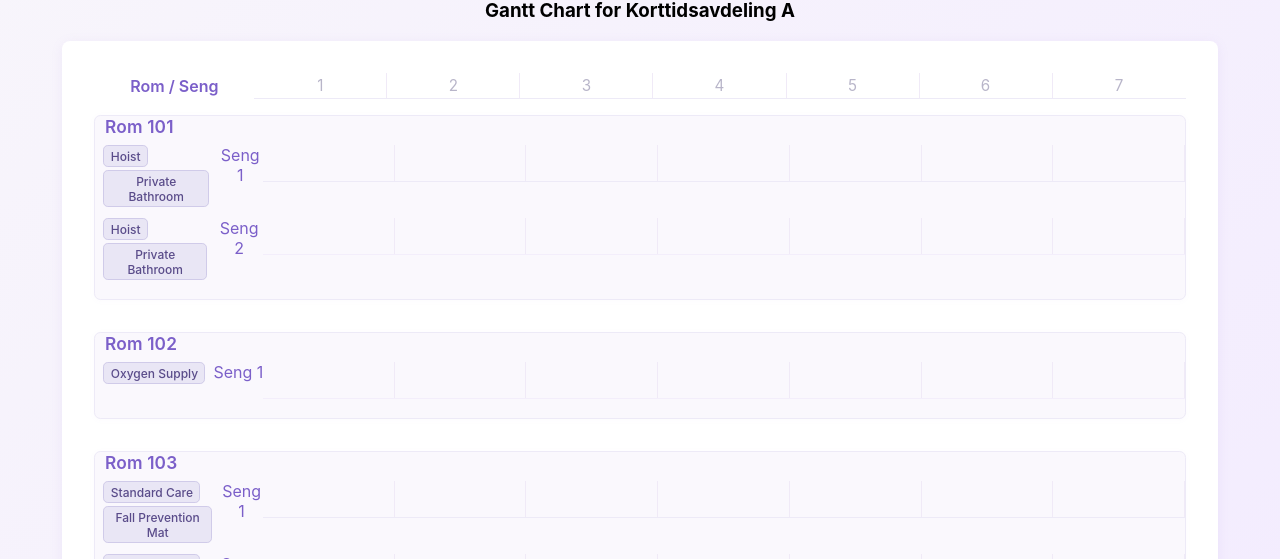
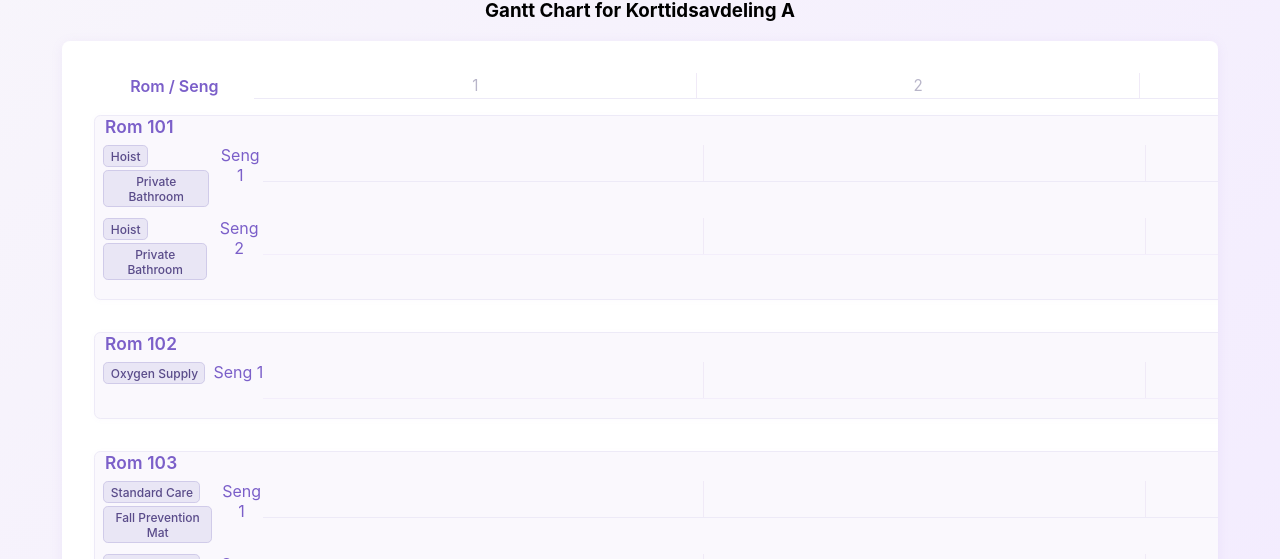
Before and after one commit to 0xJensMalm/BedLogisticsPrototype, a React (Create React App) app: page / in a window 1280 px wide. Shown: the part 241-800 px from the top of the page. Built offline with nearby package versions, Linux system fonts and the light colour scheme.

Commit message:
sidescroll

```diff
--- a/src/components/GanttChart.module.css
+++ b/src/components/GanttChart.module.css
@@ -2,8 +2,14 @@
   background: #fff;
   border-radius: 0.5rem;
   box-shadow: 0 2px 12px 0 rgba(160, 130, 220, 0.10);
-  padding: 2rem;
+  padding: 2rem; /* Consider if padding should be on ganttContent instead */
   margin-bottom: 2rem;
+  overflow-x: auto; /* Enable horizontal scrolling */
+}
+
+.ganttContent {
+  /* min-width for (max 31 days * 2 months * 50px/day) + 160px bed header = (62 * 50) + 160 = 3100 + 160 = 3260px */
+  min-width: 3260px;
 }
 .roomFrame {
   border: 1px solid #edeaf7;
@@ -48,7 +54,7 @@
 }
 .daysHeader {
   display: grid;
-  grid-template-columns: repeat(var(--days-count, 7), 1fr);
+  grid-template-columns: repeat(var(--days-count, 7), minmax(50px, 1fr)); /* Use minmax for responsive columns */
   gap: 0;
   flex: 1;
   border-bottom: 1px solid #edeaf7;
@@ -60,6 +66,7 @@
   font-size: 0.95rem;
   padding: 0.2rem 0;
   border-right: 1px solid #f0eaf7;
+  min-width: 50px; /* Ensure day cells have a minimum width */
 }
 .dayCell:last-child {
   border-right: none;
@@ -99,12 +106,12 @@
 
 .timeline {
   display: grid;
-  grid-template-columns: repeat(var(--days-count, 7), 1fr);
+  grid-template-columns: repeat(var(--days-count, 7), minmax(50px, 1fr)); /* Use minmax for responsive columns */
   gap: 0;
   flex: 1;
   position: relative;
   min-height: 36px;
-  overflow: hidden;
+  /* overflow: hidden; /* Removed to prevent clipping patient bars, scrolling handled by ganttWrapper */
   border-bottom: 1px solid #f3eefb;
 }
 
--- a/src/components/GanttChart.tsx
+++ b/src/components/GanttChart.tsx
@@ -59,11 +59,16 @@ const GanttChart: React.FC<GanttChartProps> = ({ timeRange, startDate, roomsData
       const end = new Date(start);
       end.setDate(start.getDate() + 6);
       arr = getDaysArray(start, end);
-    } else {
-      const year = startDate.getFullYear();
-      const month = startDate.getMonth();
-      const daysInMonth = new Date(year, month + 1, 0).getDate();
-      arr = Array.from({ length: daysInMonth }, (_, i) => new Date(year, month, i + 1));
+    } else { // timeRange === 'month'
+      const currentMonthStart = new Date(startDate.getFullYear(), startDate.getMonth(), 1);
+      const currentMonthEnd = new Date(startDate.getFullYear(), startDate.getMonth() + 1, 0); // Last day of current month
+      const daysCurrentMonth = getDaysArray(currentMonthStart, currentMonthEnd);
+
+      const nextMonthStart = new Date(startDate.getFullYear(), startDate.getMonth() + 1, 1); // First day of next month
+      const nextMonthEnd = new Date(startDate.getFullYear(), startDate.getMonth() + 2, 0); // Last day of next month
+      const daysNextMonth = getDaysArray(nextMonthStart, nextMonthEnd);
+
+      arr = daysCurrentMonth.concat(daysNextMonth);
     }
     return arr;
   }, [timeRange, startDate]);
@@ -74,9 +79,10 @@ const GanttChart: React.FC<GanttChartProps> = ({ timeRange, startDate, roomsData
 
   return (
     <div className={styles.ganttWrapper}>
-      <div className={styles.headerRow}>
+      <div className={styles.ganttContent}>
+        <div className={styles.headerRow}>
         <div className={styles.bedHeader}>Rom / Seng</div>
-        <div className={styles.daysHeader} style={{ gridTemplateColumns: `repeat(${days.length}, 1fr)` }}>
+        <div className={styles.daysHeader} style={{ gridTemplateColumns: `repeat(${days.length}, minmax(50px, 1fr))` }}>
           {days.map((date) => (
             <div key={date.toISOString()} className={styles.dayCell}>
               {date.getDate()}
@@ -104,22 +110,37 @@ const GanttChart: React.FC<GanttChartProps> = ({ timeRange, startDate, roomsData
               </div>
               <div
                 className={styles.timeline}
-                style={{ ['--days-count' as any]: days.length }}
+                style={{ ['--days-count' as any]: days.length, gridTemplateColumns: `repeat(${days.length}, minmax(50px, 1fr))` }}
               >
                 {bed.patients.map((patient) => {
                   if (!patient.stayStartDate || !patient.stayEndDate || !patient.status) return null; // Ensure necessary fields exist
 
                   const patientStart = new Date(patient.stayStartDate);
                   const patientEnd = new Date(patient.stayEndDate);
-
                   const rangeStart = days[0];
                   const rangeEnd = days[days.length - 1];
 
                   if (patientEnd < rangeStart || patientStart > rangeEnd) return null;
 
-                  const barStart = days.findIndex(d => d >= patientStart && d >= rangeStart);
-                  const barLast = days.findIndex(d => d > patientEnd);
-                  const barEnd = barLast === -1 ? days.length : barLast;
+                  // Ensure patientStart is not before rangeStart for calculation
+                  const effectivePatientStart = patientStart < rangeStart ? rangeStart : patientStart;
+                  // Ensure patientEnd is not after rangeEnd for calculation
+                  const effectivePatientEnd = patientEnd > rangeEnd ? rangeEnd : patientEnd;
+
+                  let barStart = days.findIndex(d =>
+                      d.getFullYear() === effectivePatientStart.getFullYear() &&
+                      d.getMonth() === effectivePatientStart.getMonth() &&
+                      d.getDate() === effectivePatientStart.getDate()
+                  );
+
+                  // Calculate end index: find first day *after* patientEnd
+                  let barLast = days.findIndex(d => d > effectivePatientEnd);
+                  let barEnd = barLast === -1 ? days.length : barLast;
+
+                  // If patient starts before the viewable range but ends within it
+                  if (barStart === -1 && patientStart < rangeStart && patientEnd >= rangeStart) {
+                      barStart = 0;
+                  }
 
                   if (barStart === -1 || barStart >= barEnd) return null;
 
@@ -162,6 +183,7 @@ const GanttChart: React.FC<GanttChartProps> = ({ timeRange, startDate, roomsData
           ))}
         </div>
       ))}
+      </div> {/* Closing ganttContent */}
     </div>
   );
 };
```
